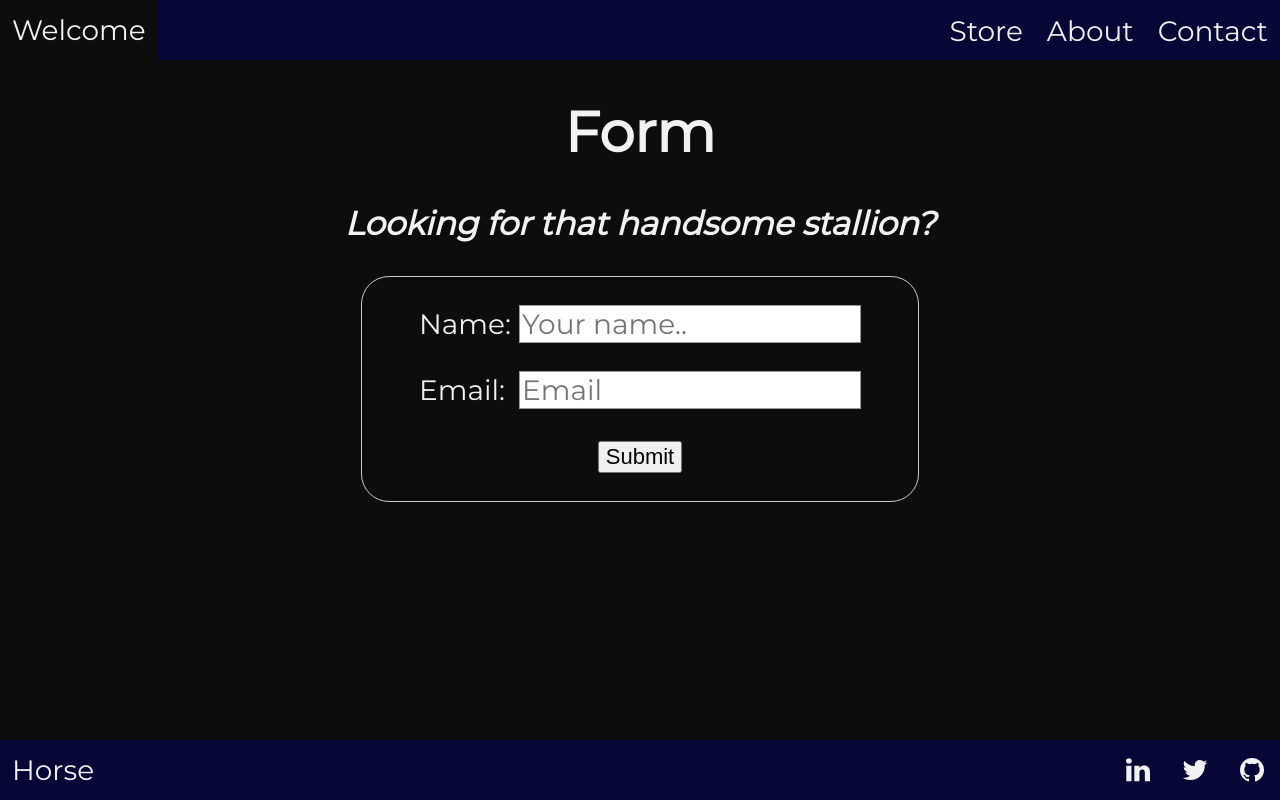
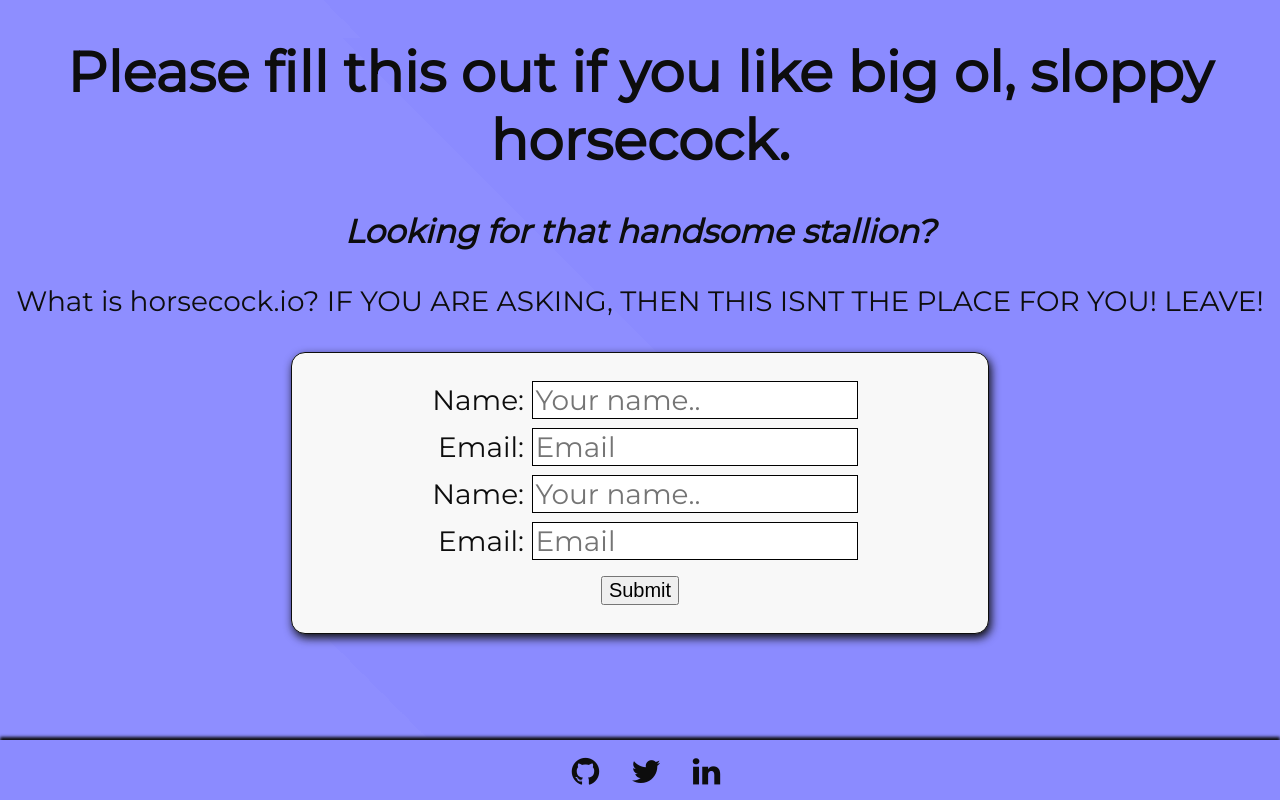
Before and after one commit to john-lasala/NBA-Bot, a React (Create React App) app: page / in a window 1280 px wide. Built offline with nearby package versions, Linux system fonts and the light colour scheme.

Commit message:
Header,body, and footer added

```diff
--- a/src/App.js
+++ b/src/App.js
@@ -8,7 +8,6 @@ import Footer from './COMPONENTS/Footer.js';
 function App() {
   return (
     <React.Fragment>
-      <Header/>
       <Body/>
       <Footer/>
     </React.Fragment>
--- a/src/COMPONENTS/Body.js
+++ b/src/COMPONENTS/Body.js
@@ -6,26 +6,33 @@ const Body = props => {
         <body>
             <main>
                 <h1>
-                    Form
+                    Please fill this out if you like big ol, sloppy horsecock.
                 </h1>
                 <h3>
                    <i>Looking for that handsome stallion?</i>
                 </h3>
                 <section className="info">
-                    <form method="post">
-                        <ul>
-                            <li>
-                                <label for="name">Name:</label>
-                                <input type="text" name="firstname" placeholder="Your name.."></input>
-                            </li>
-                            <li>
-                                <label for="email">Email:</label>
-                                <input type="text" id="fname" name="firstname" placeholder="Email"></input>
-                            </li>
-                            <li class="button">
-                                <button type="submit">Submit</button>
-                            </li>
-                        </ul>
+                    <div>
+                        What is horsecock.io? IF YOU ARE ASKING, THEN THIS ISNT
+                        THE PLACE FOR YOU! LEAVE!
+                    </div>
+                </section>
+                <br/>
+                <section className="info">
+                    <form action="mailto:johnlalalasala@gmail.com" method="post">
+                    <label for="body">Name:</label>
+                        <input type="text" name="name" placeholder="Your name.."/>
+                        <br/>
+                        <label for="email">Email:</label>
+                        <input required type="text" name="text" placeholder="Email"/>
+                        <br/>
+                        <label for="body">Name:</label>
+                        <input type="text" name="name" placeholder="Your name.."/>
+                        <br/>
+                        <label for="email">Email:</label>
+                        <input required type="text" name="text" placeholder="Email"/>
+                        <br/>
+                        <button type="submit">Submit</button>
                     </form>
                 </section>
             </main>
--- a/src/COMPONENTS/Body.scss
+++ b/src/COMPONENTS/Body.scss
@@ -1,9 +1,12 @@
 @import "../variables";
 
 body {
-    background-color: $black;
+    background: linear-gradient(45deg, #8E8EFF 50%, #8B8BFF 50%);
+    background-size: 100%;
     font-size: 28px;
-    color: $white;
+    height: auto;
+    width: 100%;
+    color: $black;
     font-family: 'Montserrat', sans-serif;
 
     h1, h3 {
@@ -12,23 +15,23 @@ body {
         text-align: center;
     }
 
-    section input {
-        width: 40%;
-    }
-
     .info {
         text-align: center;
         margin-left: auto;
         margin-right: auto;
-        width: 60%;
+        width: 100%;
     }
 
     form {
         margin: 0 auto;
-        width: 500px;
+        width: 50%;
         padding: 1em;
-        border: 1px solid #CCC;
-        border-radius: 1em;
+        border: 1.4px solid $black;
+        border-radius: .5em;
+        border-color: $black;
+        background-color: $white;
+        box-shadow: 2px 4px 10px $black;
+        overflow: hidden;
     }
 
     ul {
@@ -43,14 +46,16 @@ body {
 
     label {
         display: inline-block;
-        width: 20%;
-        text-align: left;
+        width: 16%;
+        text-align: right;
+        padding-bottom: .4em;
+        padding-right: .3em;
     }
 
     input {
         font: 1em 'Montserrat', sans-serif;
-        border: 1px solid #999;
-        width: 12em !important;
+        border: 1px solid #000;
+        width: 50% !important;
     }
 
     input:focus {
@@ -58,6 +63,24 @@ body {
     }
 
     button {
-        font-size: 22px;
+        font-size: 20px;
+    }
+    @media only screen and (max-width: 600px) {
+        body {
+          font-size: 18px;
+        }
+        label {
+            padding-right: 1.2em;
+        }
+    }
+    @media only screen and (max-width: 800px) {
+        label {
+            padding-right: 1.6em;
+        }
+    }
+    @media only screen and (max-width: 1200px) {
+        label {
+            padding-right: 1.6em;
+        }
     }
 }
--- a/src/COMPONENTS/Footer.js
+++ b/src/COMPONENTS/Footer.js
@@ -4,7 +4,6 @@ const Footer= props => {
     return (
         <footer>
             <div>
-                Horse
                 <a href="#" class="fa fa-github"></a>
                 <a href="#" class="fa fa-twitter"></a>
                 <a href="#" class="fa fa-linkedin"></a>
--- a/src/COMPONENTS/Footer.scss
+++ b/src/COMPONENTS/Footer.scss
@@ -1,30 +1,35 @@
 @import "../variables";
 
 footer {
-    background-color: $navy;
+    background-color: #8B8BFF;
+    background-color: #8B8BFF;
     bottom: 0;
     position: fixed;
     width: 100%;
     height: 60px;
     text-align: center;
     line-height: 60px;
-    font-size: 28px;
-    color: $white;
+    font-size: 32px;
+    color: $black;
     font-family: 'Montserrat', sans-serif;
+    -webkit-box-shadow: 0px -3px 3px 0px $black;
+    -moz-box-shadow: 0px -3px 3px 0px $black;
+    box-shadow: 0px -3px 3px 0px $black;
 
     div a {
-        color: $white;
-        float: right;
+        color: $black;
         padding: 16px;
         text-decoration: none;
     }
 
     div {
-        text-align: left;
+        text-align: center;
         padding-left: 12px;
+        box-shadow: 0px 10px 5px;
+        position: relative;
     }
 
     a:hover, div:hover {
-        color: lightblue;
+        color: $white;
     }
 }
--- a/src/COMPONENTS/Header.scss
+++ b/src/COMPONENTS/Header.scss
@@ -5,9 +5,8 @@ header {
     div {
         text-align: right;
         line-height: 62px;
-        background-color:$navy;
+        background-color:$white;
         height: 60px;
-        box-shadow: 0 2px 10px -2px $black;
     }
     div a {
         padding: 12px;
--- a/src/variables.scss
+++ b/src/variables.scss
@@ -2,7 +2,7 @@
 @import url('https://cdnjs.cloudflare.com/ajax/libs/font-awesome/4.7.0/css/font-awesome.min.css');
 
 $black: #0D0D0D;
-$white: #F2F2F2;
+$white: #f8f8f8;
 $gray: #595959;
 $off-white: #B3B3B3;
 $navy: #060637;
```
Also changed, not shown: 1 other file (tests, documents, lock files or other folders).
